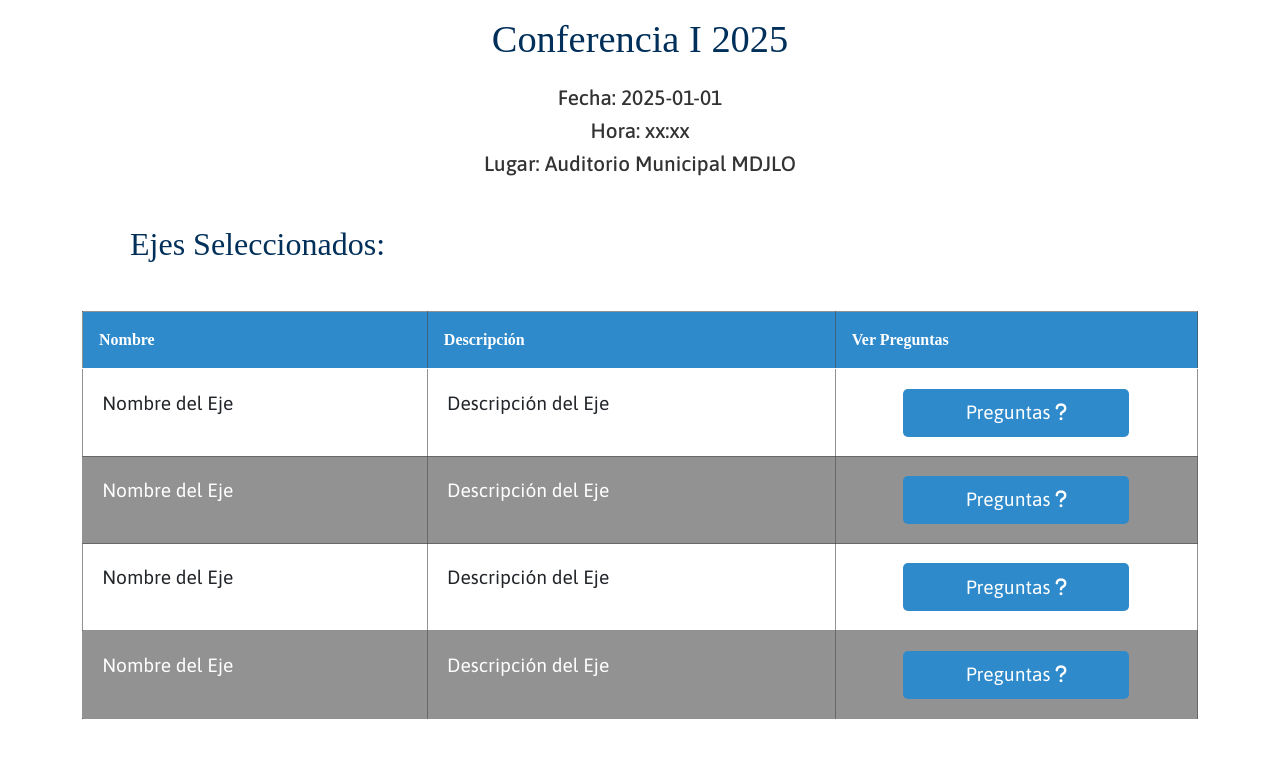
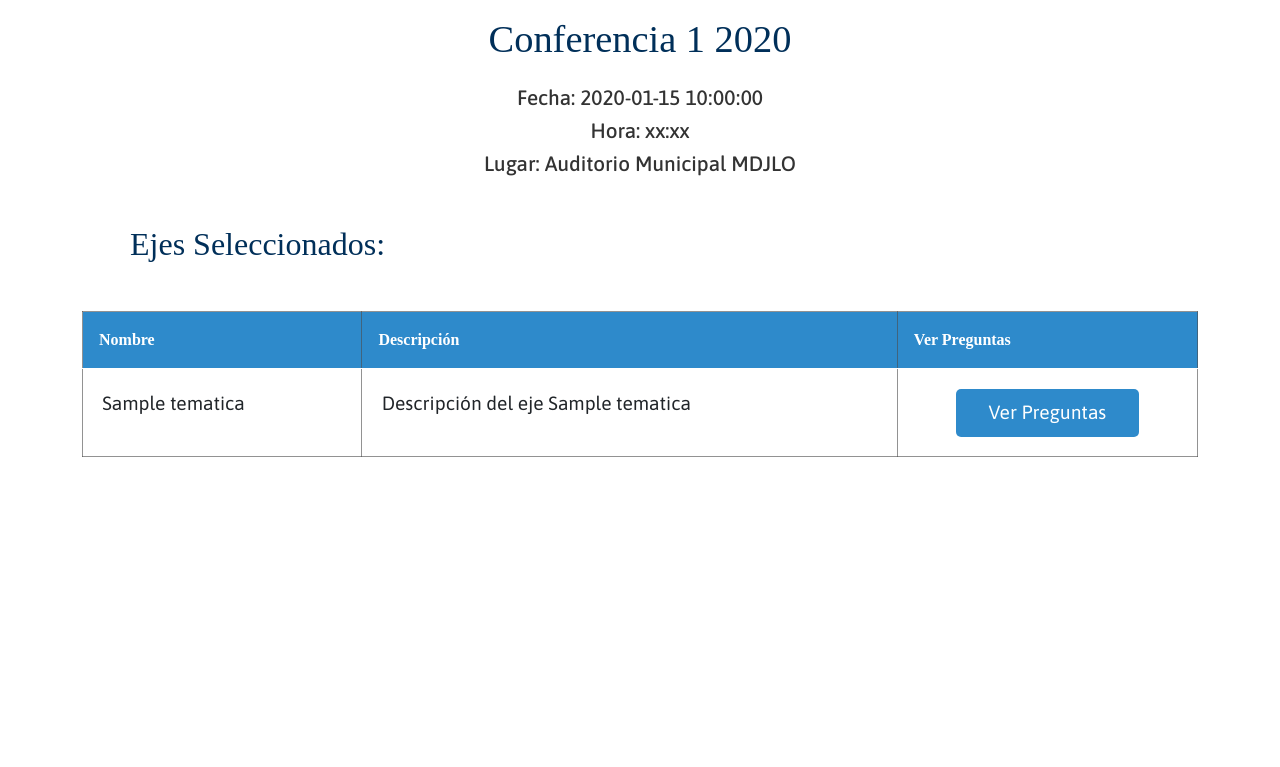
Before and after one commit to JulianB0315/rendicion_cuentas, a CodeIgniter 4 app: the page made by app/Views/conferencia.php in a window 1280 px wide. Shown: the part 102-869 px from the top of the page. After the commit the page ends 559 px from the top, so only its background shows below. Run offline with PHP 8.4 and a stand-in for CodeIgniter, Linux system fonts and the light colour scheme; the template is opened without the code that fills it: most values are stand-ins (such as "Sample title", 1, 10 or a date in 2020); some libraries are stand-ins or nearby versions; some web fonts are replaced.

Commit message:
Add conference detail view with dynamic data retrieval and display

```diff
--- a/app/Config/Routes.php
+++ b/app/Config/Routes.php
@@ -20,7 +20,5 @@ $routes->post('questions/sort', 'QuestionsController::sort');
 //Rutas de api
 $routes->get('api/dni/(:num)', 'ConsultaApi::buscarDNI/$1');
 $routes->get('api/ruc/(:num)', 'ConsultaApi::buscarRUC/$1');
-// TODO: Agregar la ruta para la vista de conferencias mediante la ID
-// debería quedar como conferencias/1, conferencias/2, etc.
-// $routes->get('conferencias', 'ConferenciaController::index');
+// Rutas de conferencias detalle
 $routes->get('conferencias/(:alphanum)', 'ConferenciaController::show/$1');
--- a/app/Views/conferencia.php
+++ b/app/Views/conferencia.php
@@ -40,11 +40,11 @@
     <section class="text-center mt-3">
 		<h1 class="animate__animated animate__fadeInDown header-title mb-4">
 			<!-- TODO: esto debe obtenerse de la DB -->
-            Conferencia I 2025
+            Conferencia <?=$number?> <?=$year?>
 		</h1>
         <h5 class="animate__animated animate__fadeInDown header-subtitle">
             <!-- Traer de la DB -->
-            Fecha: 2025-01-01
+            Fecha: <?=$fecha?>
         </h5>
         <h5 class="animate__animated animate__fadeInDown header-subtitle">
             Hora: xx:xx
@@ -65,42 +65,17 @@
             </thead>
             <tbody>
                 <!-- Traer de la DB -->
-                <tr>
-                    <td>Nombre del Eje</td>
-                    <td>Descripción del Eje</td>
-                    <td>
-                        <button class="btn-preguntas" id="btn-preguntas">
-                            Preguntas <i class="fas fa-question"></i>
-                        </button>
-                    </td>
-                </tr>
-                <tr>
-                    <td>Nombre del Eje</td>
-                    <td>Descripción del Eje</td>
-                    <td>
-                        <button class="btn-preguntas">
-                            Preguntas <i class="fas fa-question"></i>
-                        </button>
-                    </td>
-                </tr>
-                <tr>
-                    <td>Nombre del Eje</td>
-                    <td>Descripción del Eje</td>
-                    <td>
-                        <button class="btn-preguntas">
-                            Preguntas <i class="fas fa-question"></i>
-                        </button>
-                    </td>
-                </tr>
-                <tr>
-                    <td>Nombre del Eje</td>
-                    <td>Descripción del Eje</td>
-                    <td>
-                        <button class="btn-preguntas">
-                            Preguntas <i class="fas fa-question"></i>
-                        </button>
-                    </td>
-                </tr>
+                <?php foreach ($ejes as $eje): ?>
+                    <tr>
+                        <td><?=$eje['tematica']?></td>
+                        <td>Descripción del eje <?=$eje['tematica']?></td>
+                        <td>
+                            <button class="btn btn-primary btn-preguntas" data-id="<?=$eje['id_eje']?>">
+                                Ver Preguntas
+                            </button>
+                        </td>
+                    </tr>
+                <?php endforeach; ?>
             </tbody>
         </table>
         <div class="modal-pregunta" id="modal-pregunta">
```
Also changed, not shown: app/Controllers/ConferenciaController.php (+52 -3 lines).
